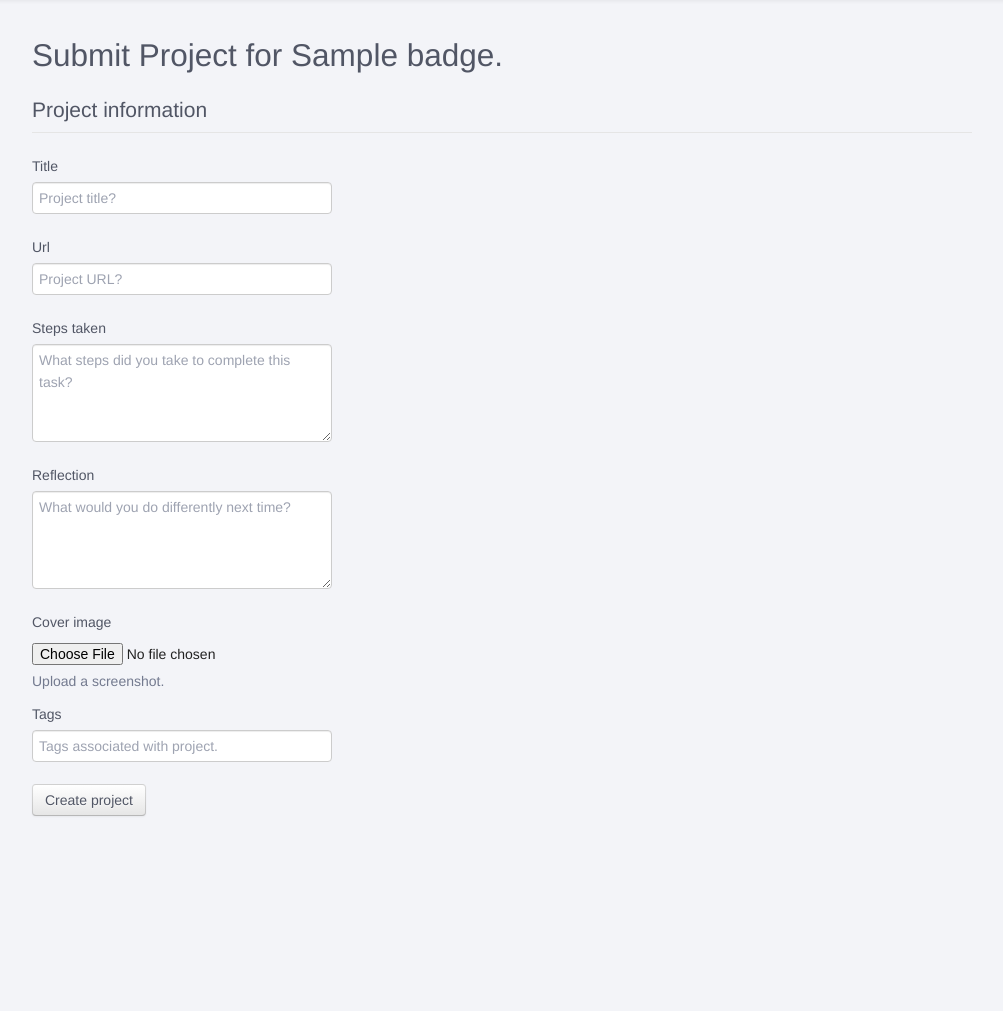
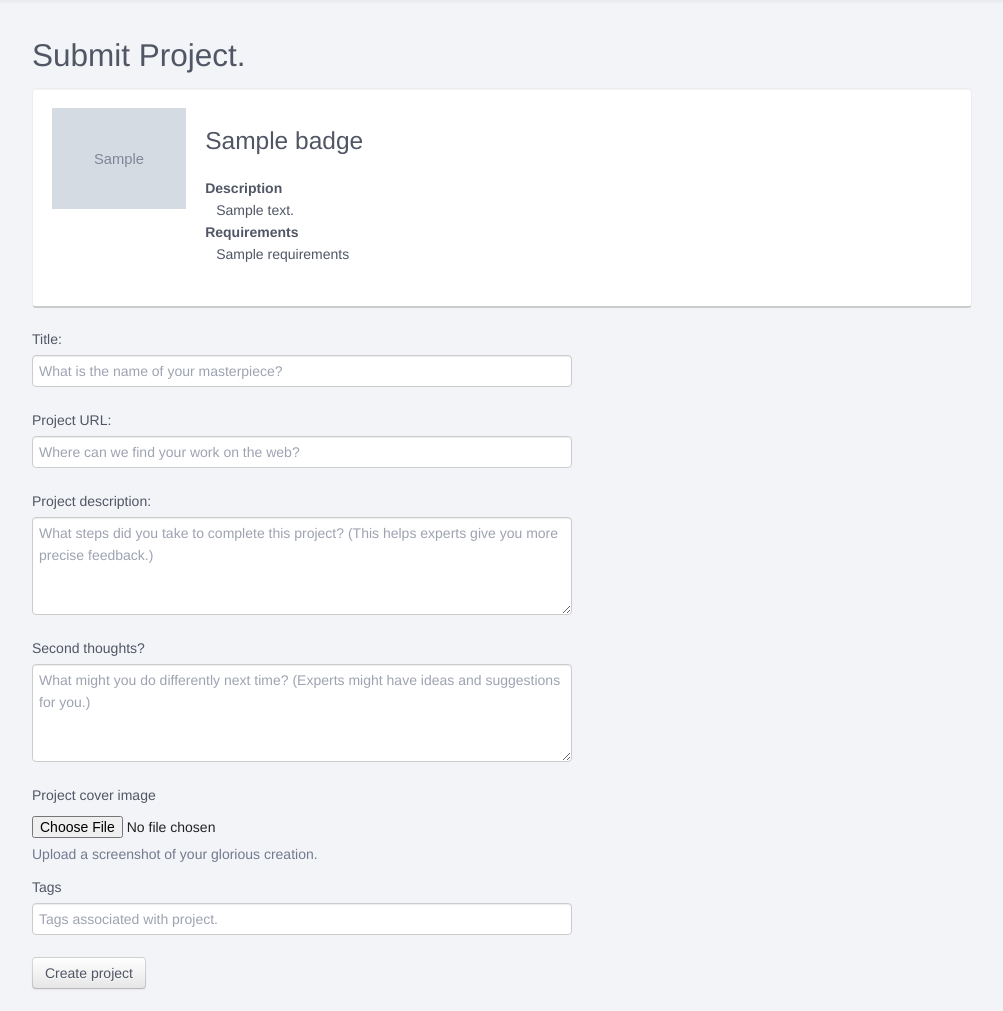
Before and after one commit to p2pu/badges, a Django app: template badges/templates/project/create.html in a window 1280 px wide. Shown: the part 42-1053 px from the top of the page, without its empty margins (138-1141 px from the left). Before the commit the page ends 858 px from the top, so only its background shows below. Run offline with Django 3.2, Linux system fonts and the light colour scheme; the template is opened without the code that fills it: most values are stand-ins (such as "Sample title", 1, 10 or a date in 2020); grey boxes marked "Sample" are stand-in pictures; some libraries are stand-ins or nearby versions.

Commit message:
Update copy for project create form

```diff
--- a/badges/project/views.py
+++ b/badges/project/views.py
@@ -18,6 +18,7 @@ from oauthclient.decorators import require_login
 @require_login
 def create( request, badge_id ):
     badge = badge_api.get_badge(badge_api.id2uri(badge_id))
+    fetch_badge_resources(badge)
     context = { 'badge': badge }
     user_uri = '/uri/user/{0}'.format(request.session['username'])
 
--- /dev/null
+++ b/badges/templates/badge/badge_excerpt.html
@@ -0,0 +1,18 @@
+{% load i18n %}
+
+<div class="well">
+  <div class="row-fluid">
+    <div class="span2">
+      <a href="{% url badge_view badge.id %}"><img src="{{ badge.image.url }}"></a>
+    </div>
+    <div class="span10">
+      <h3>{{ badge.title }}</h3>
+      <dl>
+        <dt>{% trans 'Description' %}<dt>
+        <dd>{{ badge.description }}</dd>
+        <dt>{% trans 'Requirements' %}</dt>
+        <dd>{{ badge.requirements }}</dd>
+      </dl>
+    </div>
+  </div>
+</div>
--- a/badges/templates/project/create.html
+++ b/badges/templates/project/create.html
@@ -5,7 +5,10 @@
 
   <div>
     <div>
-      <h2>{% blocktrans with badge_title=badge.title %}Submit Project for {{badge_title}}.{% endblocktrans %}</h2>
+      <h2>{% blocktrans with badge_title=badge.title %}Submit Project.{% endblocktrans %}</h2>
+    </div>
+    <div>
+      {% include 'badge/badge_excerpt.html' %}
     </div>
     <div>
       {% include 'project/form_snippet.html' %}
--- a/badges/templates/project/form_snippet.html
+++ b/badges/templates/project/form_snippet.html
@@ -2,46 +2,44 @@
 
 <form action="" method="POST" enctype="multipart/form-data">
   <fieldset>
-    <legend>{% trans 'Project information' %}</legend>
-
     {% csrf_token %}
 
     <div class="control-group {% if form.errors.title %}error{% endif %}">
-      <label>{% trans 'Title' %}</label>
-      <input type="text" name="title" class="span4" placeholder="{% trans 'Project title?' %}" {% if form.title.value %}value="{{form.title.value}}"{% endif %} required >
+      <label>{% trans 'Title:' %}</label>
+      <input type="text" name="title" class="span7" placeholder="{% trans 'What is the name of your masterpiece?' %}" {% if form.title.value %}value="{{form.title.value}}"{% endif %} required >
       {% for error in form.errors.title %}
         <span class="help-block">{{ error }}</span>
       {% endfor %}
     </div>
 
     <div class="control-group {% if form.errors.work_url %}error{% endif %}">
-      <label>{% trans 'Url' %}</label>
-      <input type="url" name="work_url" class="span4" placeholder="{% trans 'Project URL?' %}" {% if form.work_url.value %}value="{{form.work_url.value}}"{% endif %} required>
+      <label>{% trans 'Project URL:' %}</label>
+      <input type="url" name="work_url" class="span7" placeholder="{% trans 'Where can we find your work on the web?' %}" {% if form.work_url.value %}value="{{form.work_url.value}}"{% endif %} required>
       {% for error in form.errors.work_url %}
         <span class="help-block">{{ error }}</span>
       {% endfor %}
     </div>
 
     <div class="control-group {% if form.errors.steps %}error{% endif %}">
-      <label>{% trans 'Steps taken' %}</label>
-      <textarea name="steps" rows="4" class="span4" placeholder="{% trans 'What steps did you take to complete this task?' %}">{% if form.steps.value %}{{form.steps.value}}{% endif %}</textarea>
+      <label>{% trans 'Project description:' %}</label>
+      <textarea name="steps" rows="4" class="span7" placeholder="{% trans 'What steps did you take to complete this project? (This helps experts give you more precise feedback.)' %}">{% if form.steps.value %}{{form.steps.value}}{% endif %}</textarea>
       {% for error in form.errors.steps %}
         <span class="help-block">{{ error }}</span>
       {% endfor %}
     </div>
 
     <div class="control-group {% if form.errors.reflection %}error{% endif %}">
-      <label>{% trans 'Reflection' %}</label>
-      <textarea name="reflection" rows="4" class="span4" placeholder="{% trans 'What would you do differently next time?' %}">{% if form.reflection.value %}{{form.reflection.value}}{% endif %}</textarea>
+      <label>{% trans 'Second thoughts?' %}</label>
+      <textarea name="reflection" rows="4" class="span7" placeholder="{% trans 'What might you do differently next time? (Experts might have ideas and suggestions for you.)' %}">{% if form.reflection.value %}{{form.reflection.value}}{% endif %}</textarea>
       {% for error in form.errors.reflection %}
         <span class="help-block">{{ error }}</span>
       {% endfor %}
     </div>
 
     <div class="control-group {% if form.errors.image %}error{% endif %}">
-      <label>{% trans 'Cover image' %}</label>
-      <input type="file" name="image" class="span4">
-      <span class="help-block">{% trans 'Upload a screenshot.' %}</span>
+      <label>{% trans 'Project cover image' %}</label>
+      <input type="file" name="image" class="span7">
+      <span class="help-block">{% trans 'Upload a screenshot of your glorious creation.' %}</span>
       {% for error in form.errors.image %}
         <span class="help-block">{{ error }}</span>
       {% endfor %}
@@ -49,7 +47,7 @@
 
     <div class="control-group {% if form.errors.tags %}error{% endif %}">
       <label>{% trans 'Tags' %}</label>
-      <input type="text" name="tags" class="span4" placeholder="{% trans 'Tags associated with project.' %}" {% if form.tags.value %}value="{{form.tags.value}}"{% endif %} required>
+      <input type="text" name="tags" class="span7" placeholder="{% trans 'Tags associated with project.' %}" {% if form.tags.value %}value="{{form.tags.value}}"{% endif %} required>
       {% for error in form.errors.tags %}
         <span class="help-block">{{ error }}</span>
       {% endfor %}
```
